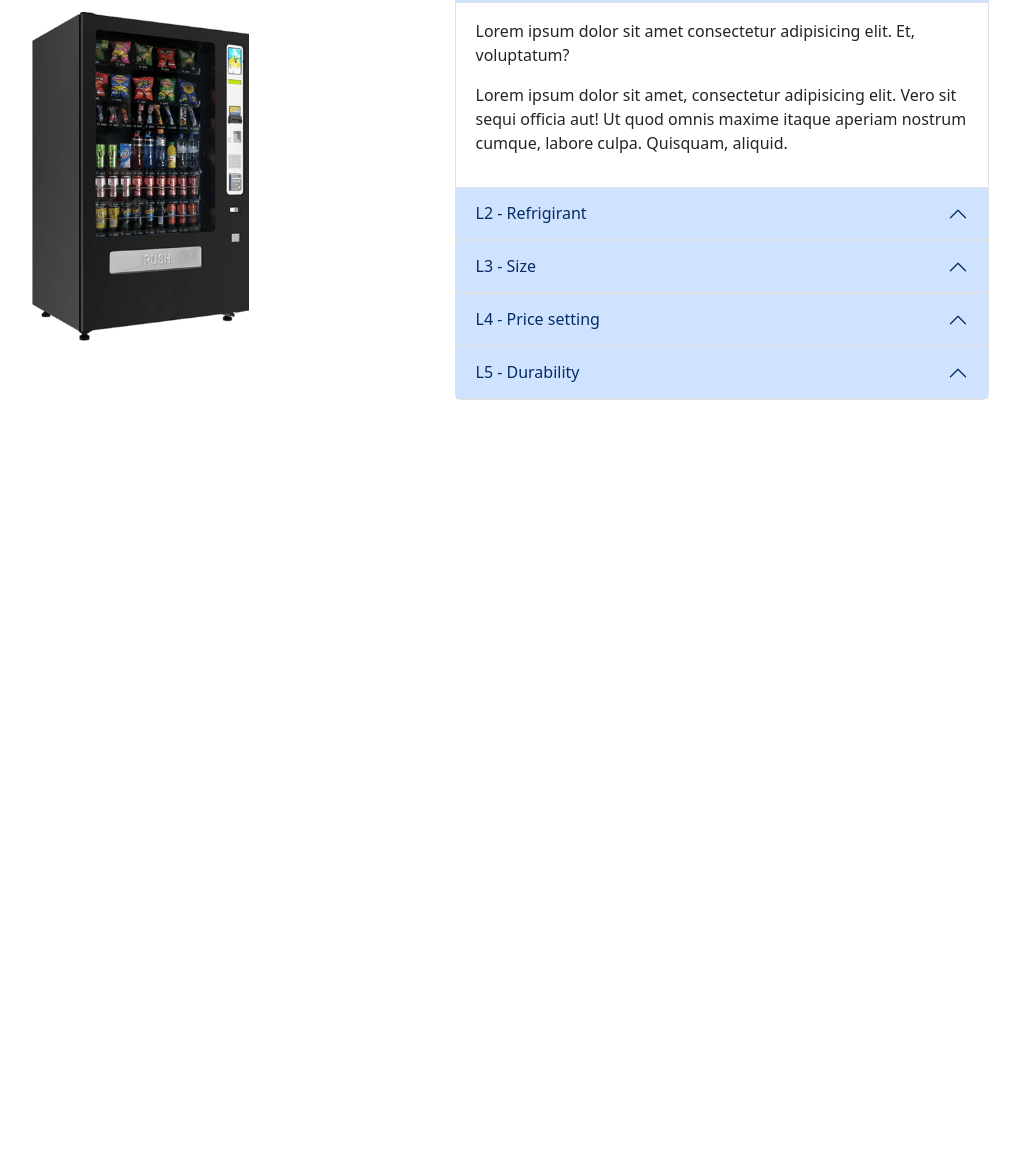
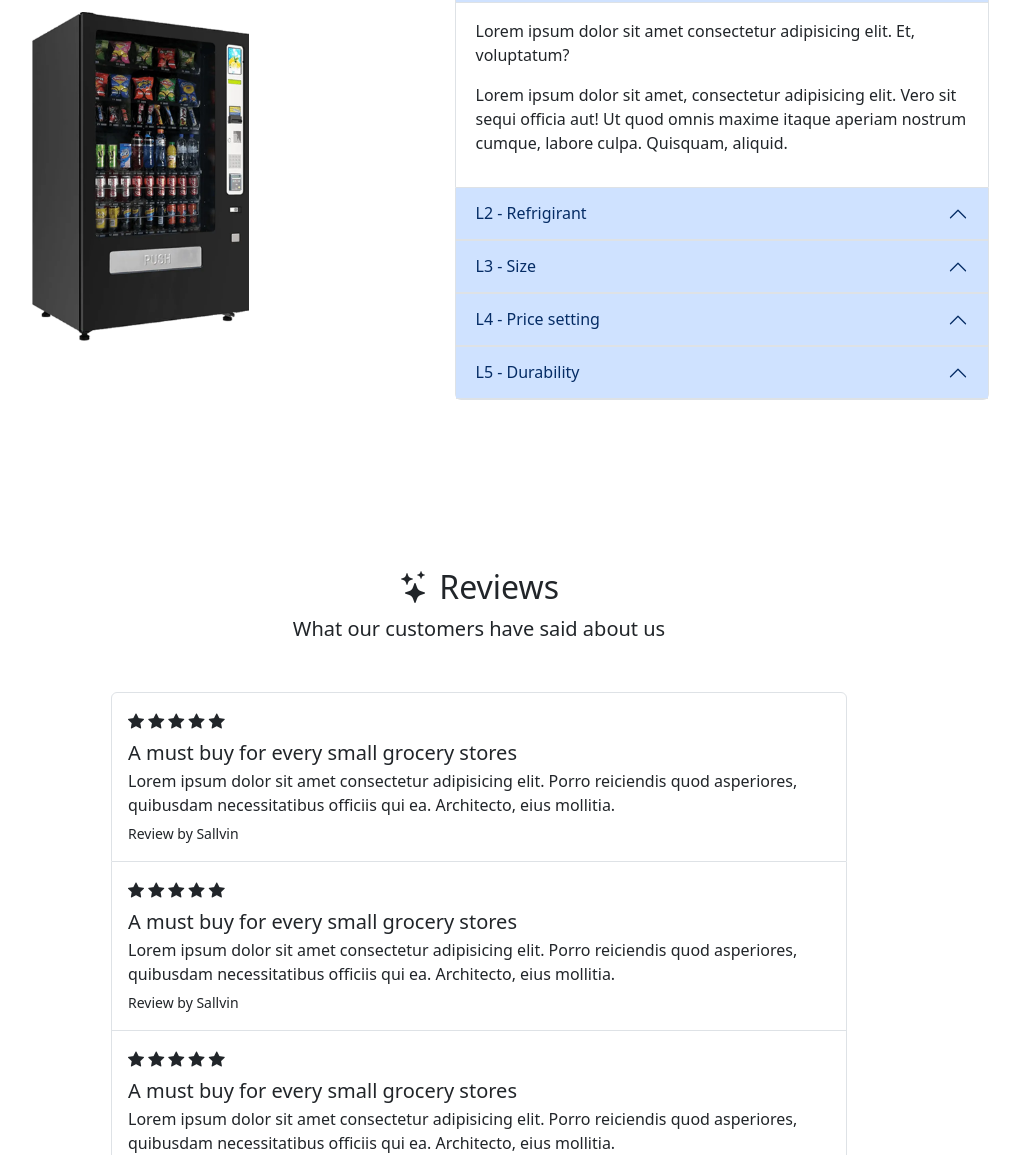
Before and after one commit to saam-rgb/Dharun-Vending-Machine, a plain HTML site: page index.html in a window 1280 px wide. Shown: the part 1645-2800 px from the top of the page, without its empty margins (161-1181 px from the left). Before the commit the page ends 2153 px from the top, so only its background shows below. Drawn offline with nearby package versions, Linux system fonts and the light colour scheme.

Commit message:
Review section added

```diff
--- a/index.html
+++ b/index.html
@@ -9,6 +9,11 @@
     <link
       href="https://cdn.jsdelivr.net/npm/bootstrap@5.3.3/dist/css/bootstrap.min.css"
       rel="stylesheet" />
+
+    <!-- Bootstrap Icon CDN -->
+    <link
+      rel="stylesheet"
+      href="https://cdn.jsdelivr.net/npm/bootstrap-icons@1.11.3/font/bootstrap-icons.min.css" />
 
     <!-- Internal CSS -->
     <style>
@@ -22,7 +27,9 @@
     <nav class="navbar navbar-expand-md">
       <div class="container-xxl">
         <a href="#hero" class="navbar-brand">
-          <span class="fw-bold text-secondary">Dharun VM</span>
+          <span class="fw-bold text-secondary"
+            ><i class="bi bi-shop-window"></i> Dharun VM</span
+          >
         </a>
 
         <!-- Toggle btn for mobile nav  -->
@@ -334,6 +341,100 @@
     </section>
 
     <!-- Review list -->
+    <section id="reviews">
+      <div class="container-lg">
+        <div class="text-center">
+          <h2><i class="bi bi-stars"></i> Reviews</h2>
+          <p class="lead">What our customers have said about us</p>
+        </div>
+        <div class="row justify-content-center my-5">
+          <div class="col-lg-8">
+            <div class="list-group">
+              <div class="list-group-item py-3">
+                <div class="pb-2">
+                  <i class="bi bi-star-fill"></i>
+                  <i class="bi bi-star-fill"></i>
+                  <i class="bi bi-star-fill"></i>
+                  <i class="bi bi-star-fill"></i>
+                  <i class="bi bi-star-fill"></i>
+                </div>
+                <h5 class="mb-1">A must buy for every small grocery stores</h5>
+                <p class="mb-1">
+                  Lorem ipsum dolor sit amet consectetur adipisicing elit. Porro
+                  reiciendis quod asperiores, quibusdam necessitatibus officiis
+                  qui ea. Architecto, eius mollitia.
+                </p>
+                <small>Review by Sallvin</small>
+              </div>
+              <div class="list-group-item py-3">
+                <div class="pb-2">
+                  <i class="bi bi-star-fill"></i>
+                  <i class="bi bi-star-fill"></i>
+                  <i class="bi bi-star-fill"></i>
+                  <i class="bi bi-star-fill"></i>
+                  <i class="bi bi-star-fill"></i>
+                </div>
+                <h5 class="mb-1">A must buy for every small grocery stores</h5>
+                <p class="mb-1">
+                  Lorem ipsum dolor sit amet consectetur adipisicing elit. Porro
+                  reiciendis quod asperiores, quibusdam necessitatibus officiis
+                  qui ea. Architecto, eius mollitia.
+                </p>
+                <small>Review by Sallvin</small>
+              </div>
+              <div class="list-group-item py-3">
+                <div class="pb-2">
+                  <i class="bi bi-star-fill"></i>
+                  <i class="bi bi-star-fill"></i>
+                  <i class="bi bi-star-fill"></i>
+                  <i class="bi bi-star-fill"></i>
+                  <i class="bi bi-star-fill"></i>
+                </div>
+                <h5 class="mb-1">A must buy for every small grocery stores</h5>
+                <p class="mb-1">
+                  Lorem ipsum dolor sit amet consectetur adipisicing elit. Porro
+                  reiciendis quod asperiores, quibusdam necessitatibus officiis
+                  qui ea. Architecto, eius mollitia.
+                </p>
+                <small>Review by Sallvin</small>
+              </div>
+              <div class="list-group-item py-3">
+                <div class="pb-2">
+                  <i class="bi bi-star-fill"></i>
+                  <i class="bi bi-star-fill"></i>
+                  <i class="bi bi-star-fill"></i>
+                  <i class="bi bi-star-fill"></i>
+                  <i class="bi bi-star-fill"></i>
+                </div>
+                <h5 class="mb-1">A must buy for every small grocery stores</h5>
+                <p class="mb-1">
+                  Lorem ipsum dolor sit amet consectetur adipisicing elit. Porro
+                  reiciendis quod asperiores, quibusdam necessitatibus officiis
+                  qui ea. Architecto, eius mollitia.
+                </p>
+                <small>Review by Sallvin</small>
+              </div>
+              <div class="list-group-item py-3">
+                <div class="pb-2">
+                  <i class="bi bi-star-fill"></i>
+                  <i class="bi bi-star-fill"></i>
+                  <i class="bi bi-star-fill"></i>
+                  <i class="bi bi-star-fill"></i>
+                  <i class="bi bi-star-half"></i>
+                </div>
+                <h5 class="mb-1">A must buy for every small grocery stores</h5>
+                <p class="mb-1">
+                  Lorem ipsum dolor sit amet consectetur adipisicing elit. Porro
+                  reiciendis quod asperiores, quibusdam necessitatibus officiis
+                  qui ea. Architecto, eius mollitia.
+                </p>
+                <small>Review by Sallvin</small>
+              </div>
+            </div>
+          </div>
+        </div>
+      </div>
+    </section>
 
     <!-- Bootstrap Javascript CDN  -->
     <script src="https://cdn.jsdelivr.net/npm/bootstrap@5.3.3/dist/js/bootstrap.bundle.min.js"></script>
```
